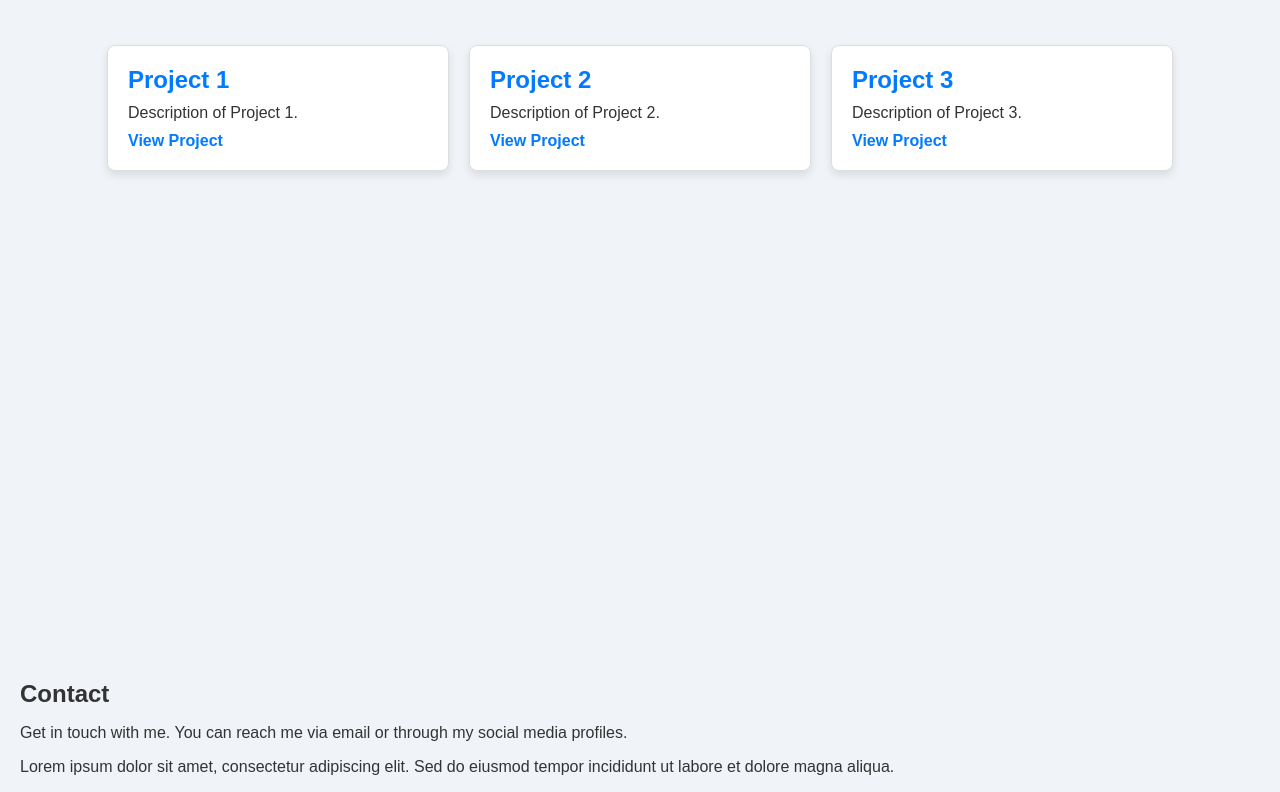
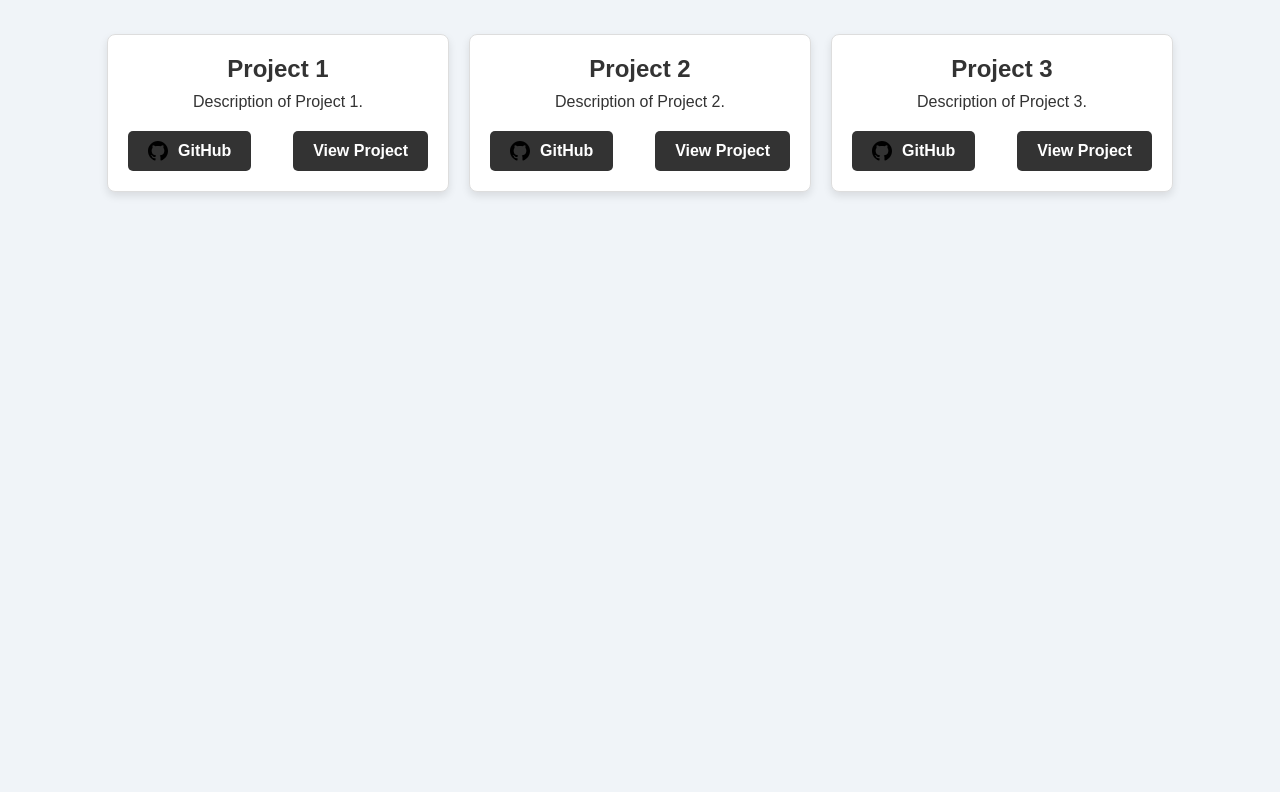
Before and after one commit to Benwi01/Profil, a React (Vite) app in the folder Profil-app/: page / in a window 1280 px wide. Shown: the part 1320-2112 px from the top of the page. Built offline with nearby package versions, Linux system fonts and the light colour scheme.

Commit message:
more styling

```diff
--- a/Profil-app/src/App.css
+++ b/Profil-app/src/App.css
@@ -32,7 +32,7 @@ header h1 {
 }
 
 footer {
-  background-color: #007bff; /* Solid blue background color */
+  background: linear-gradient(135deg, #004d99, #00b3b3); /* Solid blue background color */
   color: white;
   padding: 10px 0;
   text-align: center;
@@ -111,6 +111,12 @@ a:hover {
   text-align: center;
   padding: 50px 0;
   height: 100vh; /* Fill the entire viewport */
+}
+
+.home-title {
+  font-size: 3rem;
+  margin-bottom: 20px;
+  color: #fff; /* White color for better contrast */
 }
 
 .profile-pic {
@@ -192,7 +198,7 @@ a:hover {
 
 .project-card h2 {
   margin-top: 0;
-  color: #007bff; /* Professional color */
+  color: #333; /* Professional color */
 }
 
 .project-card p {
@@ -200,7 +206,7 @@ a:hover {
 }
 
 .project-card a {
-  color: #007bff;
+  color: white; /* Ensure text color is white */
   text-decoration: none;
   font-weight: bold;
 }
@@ -208,3 +214,60 @@ a:hover {
 .project-card a:hover {
   text-decoration: underline;
 }
+
+.projects-section, .contact-section {
+  display: flex;
+  flex-direction: column;
+  align-items: center;
+  justify-content: center;
+  text-align: center;
+}
+
+.projects-section h1, .contact-section h1 {
+  font-size: 2.5rem;
+  margin-bottom: 20px;
+  color: #333; /* Professional color */
+}
+
+.contact-section p {
+  max-width: 600px;
+  margin: 10px 0;
+  line-height: 1.6;
+  color: #333;
+}
+
+.project-buttons {
+  display: flex;
+  justify-content: space-between;
+  margin-top: 20px;
+}
+
+.btn {
+  display: inline-flex;
+  align-items: center;
+  padding: 10px 20px;
+  border: none;
+  border-radius: 5px;
+  text-decoration: none;
+  color: white;
+  background-color: #333;
+  transition: linear-gradient(135deg, #004d99, #00b3b3) 0.3s ease;
+}
+
+.btn:hover {
+  background: linear-gradient(135deg, #004d99, #00b3b3);
+}
+
+.github-btn {
+  background-color: #333;
+}
+
+.github-btn:hover {
+  background-color: #555;
+}
+
+.github-logo {
+  width: 20px;
+  height: 20px;
+  margin-right: 10px;
+}
--- a/Profil-app/src/App.jsx
+++ b/Profil-app/src/App.jsx
@@ -17,23 +17,38 @@ const Home = () => (
 );
 
 const Projects = () => (
-  <section id="projects" className="section">
+  <section id="projects" className="section projects-section">
     <h1>Projects</h1>
     <div className="projects-grid">
       <div className="project-card">
         <h2>Project 1</h2>
         <p>Description of Project 1.</p>
-        <a href="#project1">View Project</a>
+        <div className="project-buttons">
+          <a href="https://github.com/yourusername/project1" className="btn github-btn" target="_blank" rel="noopener noreferrer">
+            <img src="github-logo.svg" alt="GitHub" className="github-logo" /> GitHub
+          </a>
+          <a href="#project1" className="btn view-btn">View Project</a>
+        </div>
       </div>
       <div className="project-card">
         <h2>Project 2</h2>
         <p>Description of Project 2.</p>
-        <a href="#project2">View Project</a>
+        <div className="project-buttons">
+          <a href="https://github.com/yourusername/project2" className="btn github-btn" target="_blank" rel="noopener noreferrer">
+            <img src="github-logo.svg" alt="GitHub" className="github-logo" /> GitHub
+          </a>
+          <a href="#project2" className="btn view-btn">View Project</a>
+        </div>
       </div>
       <div className="project-card">
         <h2>Project 3</h2>
         <p>Description of Project 3.</p>
-        <a href="#project3">View Project</a>
+        <div className="project-buttons">
+          <a href="https://github.com/yourusername/project3" className="btn github-btn" target="_blank" rel="noopener noreferrer">
+            <img src="github-logo.svg" alt="GitHub" className="github-logo" /> GitHub
+          </a>
+          <a href="#project3" className="btn view-btn">View Project</a>
+        </div>
       </div>
       {/* Add more project cards as needed */}
     </div>
@@ -41,7 +56,7 @@ const Projects = () => (
 );
 
 const Contact = () => (
-  <section id="contact" className="section">
+  <section id="contact" className="section contact-section">
     <h1>Contact</h1>
     <p>Get in touch with me. You can reach me via email or through my social media profiles.</p>
     <p>Lorem ipsum dolor sit amet, consectetur adipiscing elit. Sed do eiusmod tempor incididunt ut labore et dolore magna aliqua.</p>
```
Also changed, not shown: Profil-app/public/github-logo.svg (added).
